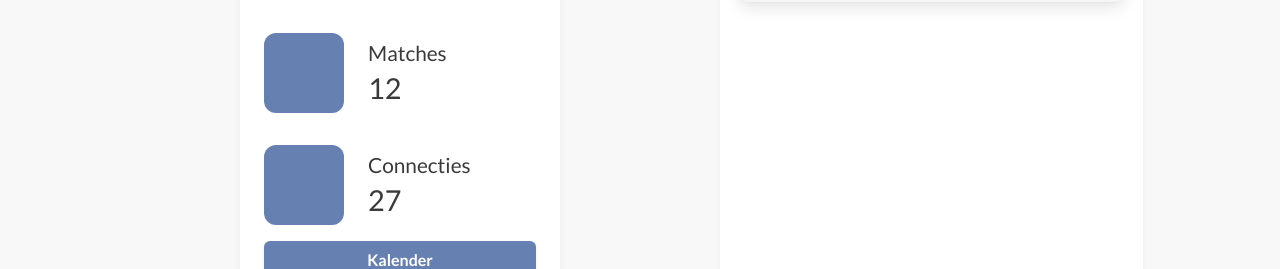
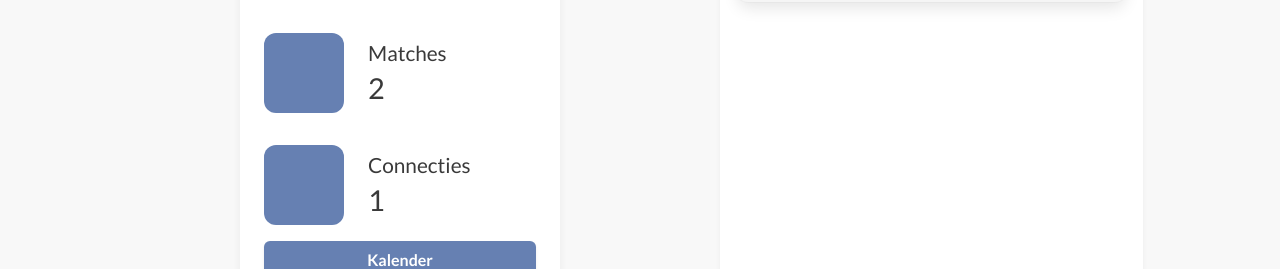
Before and after one commit to al3ksandrs/wailsalutem-digital-learning, a React app in the folder client/: page /mijnconnecties in a window 1280 px wide. Shown: the part 323-592 px from the top of the page. Built offline with nearby package versions, Linux system fonts and the light colour scheme; some icons are missing; the HTML template or start-up script is replaced by a standard one.

Commit message:
chore: replaced mock data with data that reflects the content

```diff
--- a/client/src/pages/Student/StudentConnections.tsx
+++ b/client/src/pages/Student/StudentConnections.tsx
@@ -37,7 +37,7 @@ const StudentConnections: React.FC = () => {
                 leftContent={
                     <div className="student-left-panel">
                         <div className="panel-box">
-                            <MainInfoPanel pending={3} matches={12} connections={27} />
+                            <MainInfoPanel pending={3} matches={2} connections={1} />
 
                             <WSButton
                                 label="Kalender"
--- a/client/src/pages/Student/StudentMainPage.tsx
+++ b/client/src/pages/Student/StudentMainPage.tsx
@@ -1,4 +1,4 @@
-import React, { useState } from 'react';
+import React from 'react';
 import ScreenLayout from '../../components/ScreenLayout';
 import MainInfoPanel from '../../components/MainInfoPanel';
 import '../../css/student-main.css';
@@ -12,7 +12,6 @@ import { useNavigate } from 'react-router-dom';
 
 const StudentMainPage: React.FC = () => {
     const navigate = useNavigate();
-    const [isModalOpen, setIsModalOpen] = useState(false);
 
     interface Match {
         name: string;
@@ -45,7 +44,7 @@ const StudentMainPage: React.FC = () => {
             leftContent={
                 <div className="student-left-panel">
                     <div className="panel-box">
-                        <MainInfoPanel pending={3} matches={12} connections={27} />
+                        <MainInfoPanel pending={3} matches={2} connections={1} />
 
                         <WSButton
                             label="Kalender"
--- a/client/src/pages/Student/StudentRequests.tsx
+++ b/client/src/pages/Student/StudentRequests.tsx
@@ -116,7 +116,7 @@ const StudentRequests: React.FC = () => {
                 leftContent={
                     <div className="student-left-panel">
                         <div className="panel-box">
-                            <MainInfoPanel pending={3} matches={12} connections={27} />
+                            <MainInfoPanel pending={3} matches={2} connections={1} />
 
                             <WSButton
                                 label="Kalender"
```
